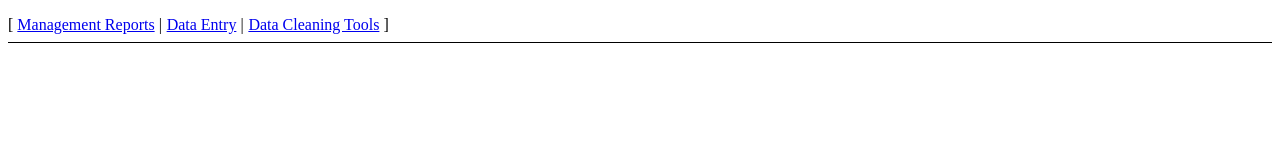
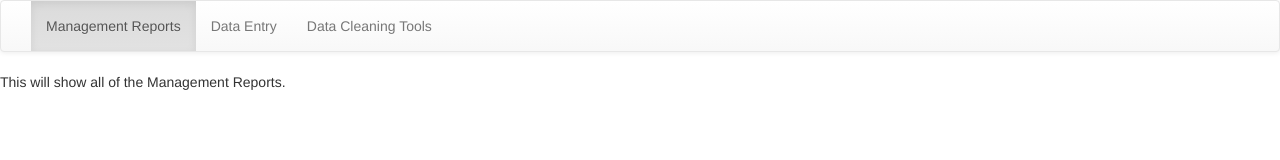
Before and after one commit to NealSmith/ADHS-Band, a website: page app/index.html in a window 1280 px wide. Drawn offline with nearby package versions, Linux system fonts and the light colour scheme; some packages are replaced by stand-ins of ours.

Commit message:
Adding Bootstrap support

```diff
--- a/app/index.html
+++ b/app/index.html
@@ -1,16 +1,30 @@
 <!doctype html>
-<html lang="en" ng-app="myApp">
+<html lang="en" ng-app="signups">
 <head>
     <meta charset="utf-8">
-    <title>My AngularJS App</title>
-    <link rel="stylesheet" href="css/app.css"/>
+    <meta http-equiv="X-UA-Compatible" content="IE=edge">
+    <meta name="viewport" content="width=device-width, initial-scale=1">
+    <title>Signups</title>
+
+    <!-- Bootstrap -->
+    <link rel="stylesheet" href="//netdna.bootstrapcdn.com/bootstrap/3.1.1/css/bootstrap.min.css">
+    <link rel="stylesheet" href="//netdna.bootstrapcdn.com/bootstrap/3.1.1/css/bootstrap-theme.min.css">
+
 </head>
 <body>
-<ul class="menu">
-    <li><a href="#/Reports">Management Reports</a></li>
-    <li><a href="#/Data">Data Entry</a></li>
-    <li><a href="#/DataClean">Data Cleaning Tools</a></li>
-</ul>
+
+<nav class="navbar navbar-default" role="navigation">
+    <div class="container-fluid">
+        <!-- Collect the nav links, forms, and other content for toggling -->
+        <div class="collapse navbar-collapse" id="bs-example-navbar-collapse-1">
+            <ul class="nav navbar-nav">
+                <li class="active"><a href="#/Reports">Management Reports</a></li>
+                <li><a href="#/Data">Data Entry</a></li>
+                <li><a href="#/DataClean">Data Cleaning Tools</a></li>
+            </ul>
+        </div><!-- /.navbar-collapse -->
+    </div><!-- /.container-fluid -->
+</nav>
 
 <div ng-view></div>
 
@@ -19,6 +33,7 @@
 -->
 <script src="../bower_components/angular/angular.js"></script>
 <script src="../bower_components/angular-route/angular-route.js"></script>
+<script src="//netdna.bootstrapcdn.com/bootstrap/3.1.1/js/bootstrap.min.js"></script>
 <script src="js/app.js"></script>
 <script src="js/services.js"></script>
 <script src="js/controllers.js"></script>
```
